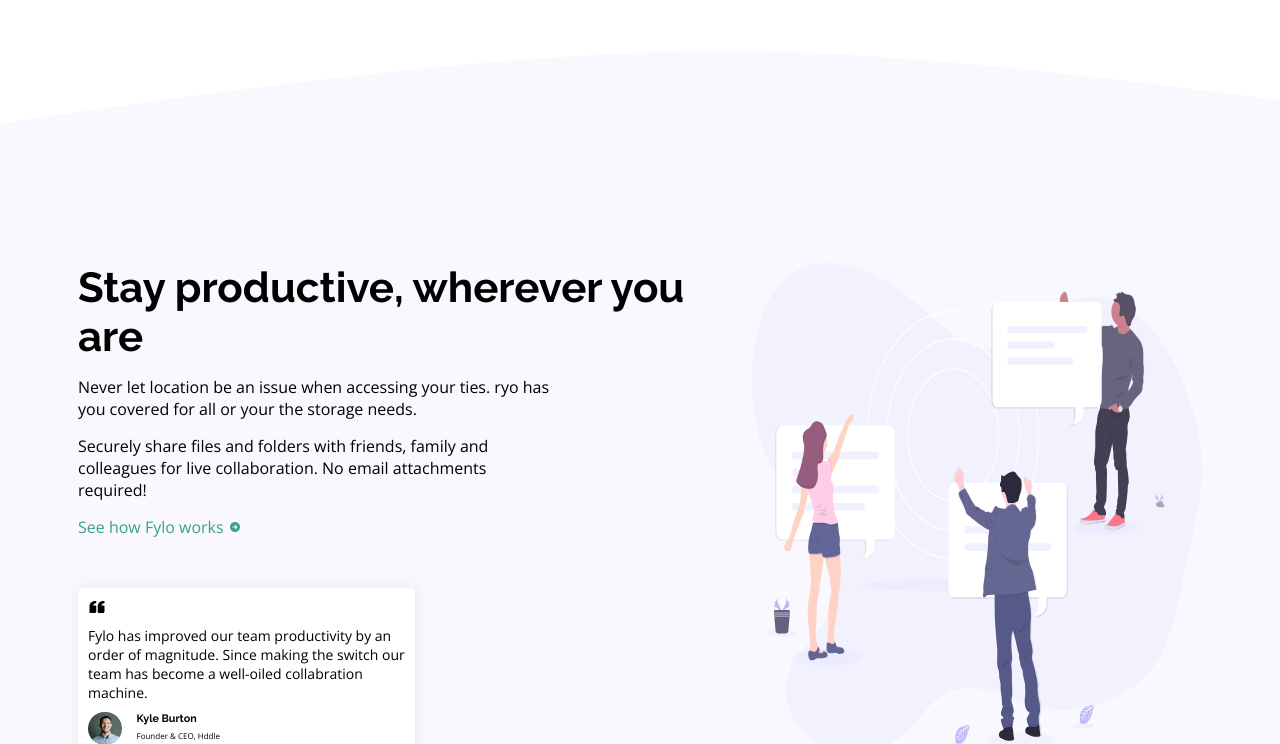
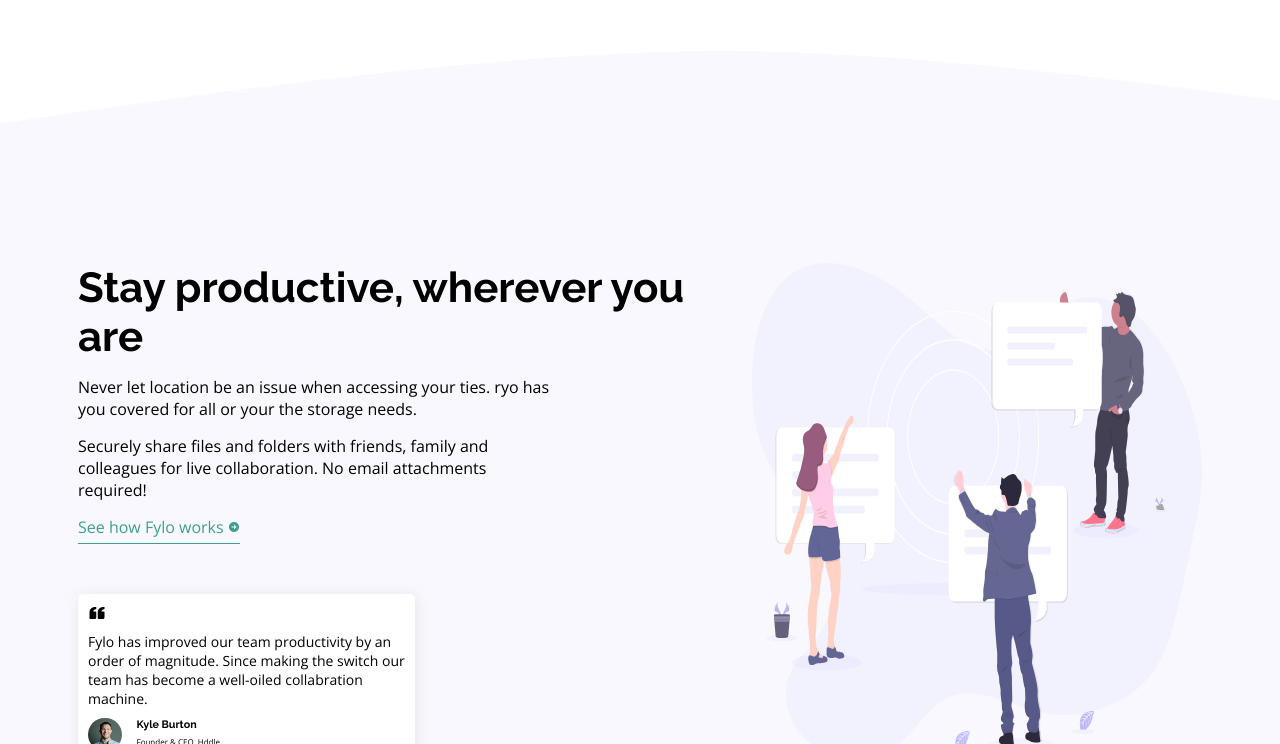
Before and after one commit to ajmalpoovanath/Fylo, a plain HTML site: page index.html in a window 1280 px wide. Shown: the part 593-1337 px from the top of the page. Drawn offline with nearby package versions, Linux system fonts and the light colour scheme.

Commit message:
Desktop styling modified

```diff
--- a/index.html
+++ b/index.html
@@ -67,8 +67,9 @@
               Securely share files and folders with friends, family and
               colleagues for live collaboration. No email attachments required!
             </p>
-            <a href="#"
-              >See how Fylo works
+            <a href="#">
+              <span>
+                See how Fylo works
                 <svg
                   xmlns="http://www.w3.org/2000/svg"
                   width="12"
@@ -78,8 +79,10 @@
                 >
                   <path
                     d="M12 2C6.486 2 2 6.486 2 12s4.486 10 10 10 10-4.486 10-10S17.514 2 12 2zm0 15v-4H7v-2h5V7l5 5-5 5z"
-                ></path></svg
-            ></a>
+                  ></path>
+                </svg>
+              </span>
+            </a>
           </div>
           <div class="box">
             <svg
--- a/style.css
+++ b/style.css
@@ -179,6 +179,7 @@ footer {
 .main_container-content {
   display: flex;
   flex-direction: column;
+  align-items: start;
   gap: 15px;
 }
 .main_container-content h1 {
@@ -188,11 +189,21 @@ footer {
   max-width: 70%;
 }
 .main_container-content a {
+  display: flex;
+  flex-direction: column;
+  justify-content: center;
+  align-items: center;
   color: hsl(170, 45%, 43%);
   display: flex;
   align-items: center;
   gap: 5px;
   text-decoration: none;
+}
+.main_container-content a::after {
+  content: "";
+  width: 100%;
+  height: 1px;
+  background-color: hsl(170, 45%, 43%);
 }
 .hero-input {
   width: 294px;
```
Lines whose indentation alone changed are shown as unchanged.
